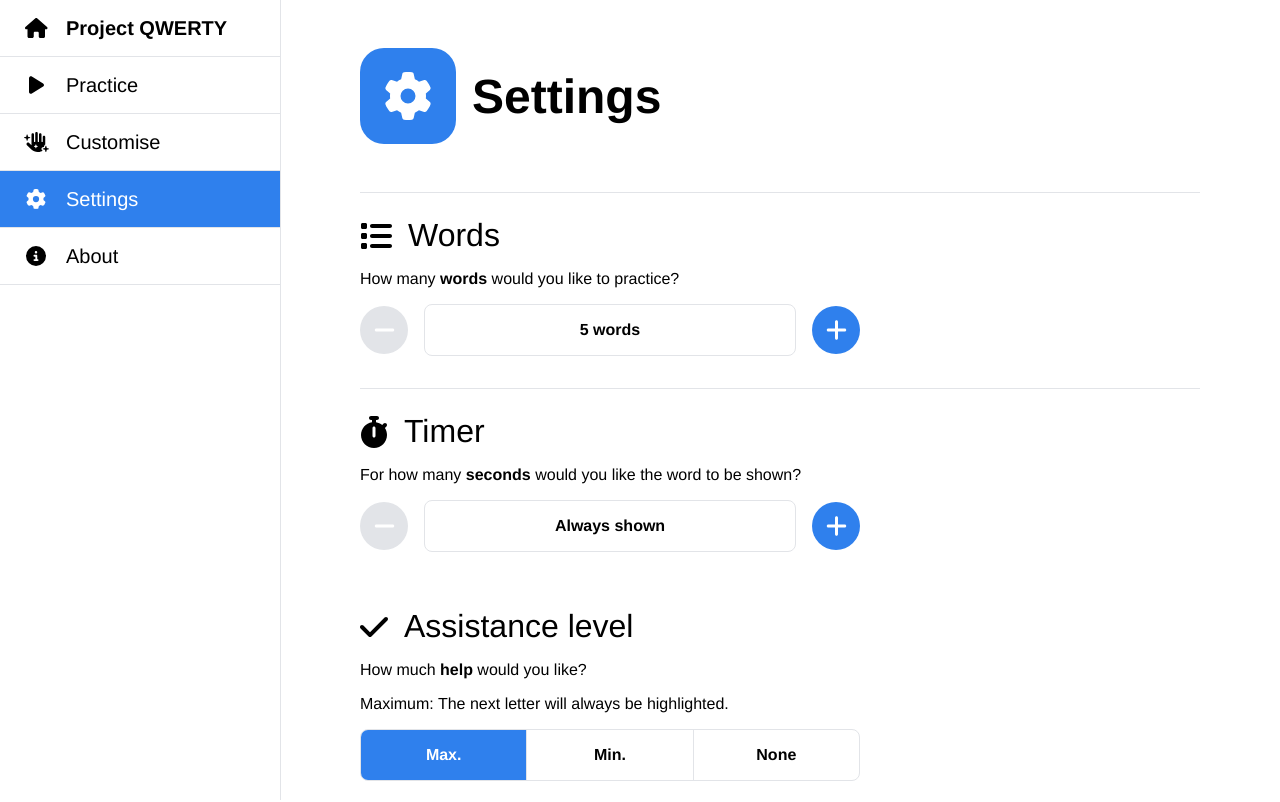
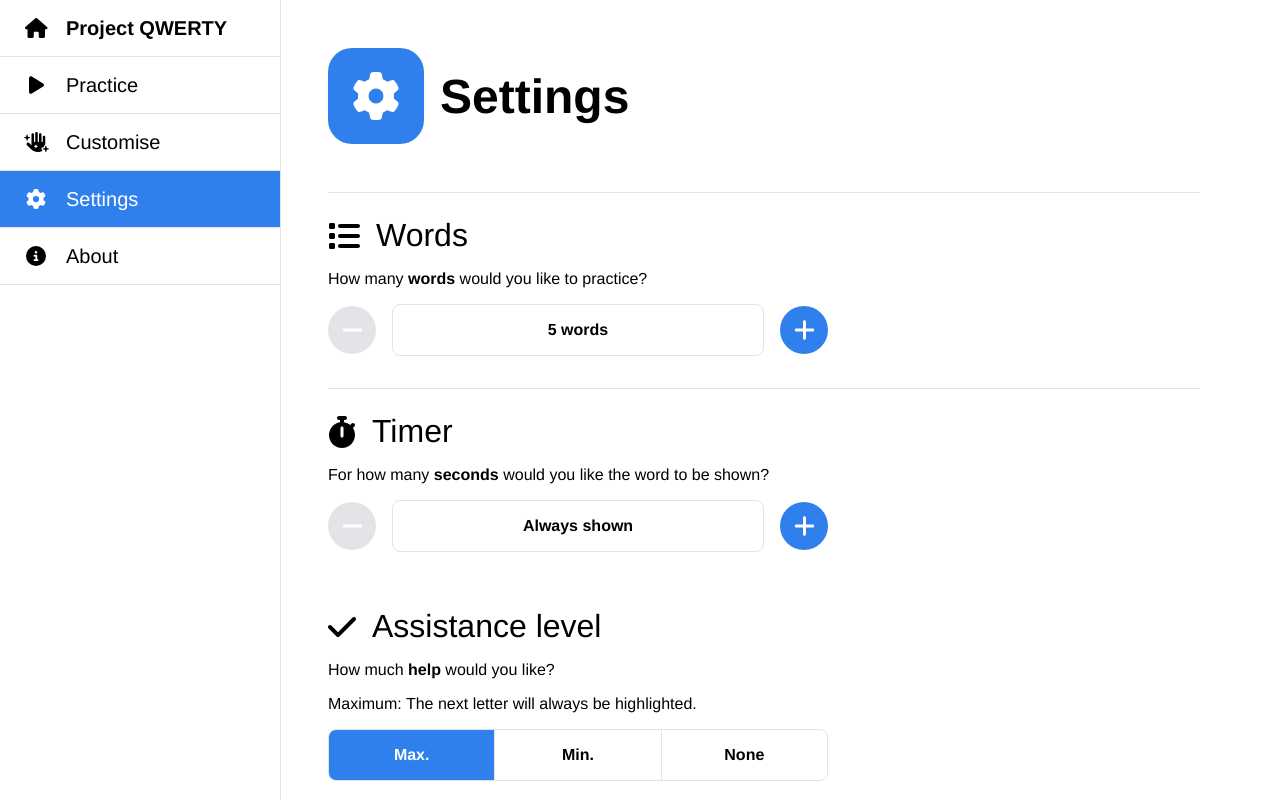
Before and after one commit to project-qwerty/project-qwerty, a Vue app: page /settings in a window 1280 px wide. Shown: the top 802 px of the page. Built offline with nearby package versions, Linux system fonts and the light colour scheme.

Commit message:
refactor simple-content-wrapper into page-content

```diff
--- a/src/assets/css/global.css
+++ b/src/assets/css/global.css
@@ -105,13 +105,19 @@ header {
 
 .page-content {
   height: 100vh;
-  margin-left: 0px;
-  margin-right: 0px;
+  width: 100%;
+  max-width: 900px;
+
+  z-index: 1;
+
+  display: flex;
+  flex-direction: column;
+
+  margin-left: 1rem;
+  margin-right: 1rem;
   margin-top: calc(var(--margin-vertical) * 2);
   padding: 0px;
   padding-bottom: calc(var(--margin-vertical) * 4);
-  width: 100%;
-  z-index: 1;
 }
 
 .page-layout {
@@ -138,21 +144,12 @@ header {
   border-color: var(--negative-colour);
 }
 
-/*used to standardise left and right margin*/
-.simple-content-wrapper {
-  display: flex;
-  flex-direction: column;
-  height: 100%;
-  margin: 0px 1rem;
-  max-width: 900px;
-}
-
 @media (min-width: 600px) {
   .action-dropdown-wrapper {
     margin-right: -0.5rem;
   }
 
-  .simple-content-wrapper {
+  .page-content {
     margin: 0px 2rem;
   }
 }
--- a/src/views/CustomCategories.vue
+++ b/src/views/CustomCategories.vue
@@ -3,9 +3,6 @@
     <Nav />
 
     <div class="page-content">
-
-      <div class="simple-content-wrapper">
-
       <header>
         <IconHeader
             text="My categories"
@@ -28,8 +25,7 @@
       <div class="custom-categories border-top">
         <div
             class="custom-category border-bottom"
-              v-for="(categoryName, index) in getCategories()" v-bind:key="index"
-          >
+            v-for="(categoryName, index) in getCategories()" v-bind:key="index">
           <RowButton class="custom-category"
               v-on:click="$router.push('/custom-categories/' + categoryName)"
               :text="categoryName"
@@ -39,8 +35,6 @@
       </div>
 
       <input ref="file-picker" type="file" multiple @change="handleImportFiles" style="display: none;">
-
-      </div>
     </div>
 
     <!-- Place modal as sibling of page content to enable it to appear over the fixed hamburger menu area at top of page-->
--- a/src/views/CustomCategory.vue
+++ b/src/views/CustomCategory.vue
@@ -3,15 +3,11 @@
     <Nav />
 
     <div class="page-content">
-
-      <!-- back button not in simple-content-wrapper as it already had horisontal padding to provide an offset from the left edge-->
       <RowButton
           class="back-button"
           icon="chevron-left"
           text="Back"
           v-on:click="$router.back()" />
-
-      <div class="simple-content-wrapper">
 
       <div class="category-header">
         <IconHeader
@@ -51,7 +47,6 @@
               class="delete-word-button"
               icon="x"
               v-on:click="clickDeleteWord(index)" />
-          </div>
         </div>
       </div>
     </div>
@@ -285,10 +280,6 @@
   }
 
   @media (min-width: 600px) {
-    .back-button {
-      margin-left: 2rem;
-    }
-
     .content-wrapper {
       margin: 0px 2rem;
     }
--- a/src/views/SelectCategories.vue
+++ b/src/views/SelectCategories.vue
@@ -3,9 +3,6 @@
     <Nav />
 
     <div class="page-content">
-
-      <div class="simple-content-wrapper">
-
       <header>
         <IconHeader
             icon="keyboard"
@@ -46,7 +43,6 @@
               :colour="Colours.stringToColour(categoryName)"
               :enabled="customSelected.includes(categoryName)"
               v-on:update="customCategoryClicked($event)" />
-          </div>
         </div>
       </div>
     </div>
--- a/src/views/Settings.vue
+++ b/src/views/Settings.vue
@@ -3,9 +3,6 @@
     <Nav />
 
     <div class="page-content">
-
-      <div class="simple-content-wrapper">
-
       <header>
         <IconHeader :major="true" text="Settings" icon="gear" iconColour="var(--primary-colour)" />
       </header>
@@ -136,7 +133,6 @@
       </div>
     </div>
   </div>
-  </div>
 </template>
 
 
```
Lines whose indentation alone changed are shown as unchanged.
